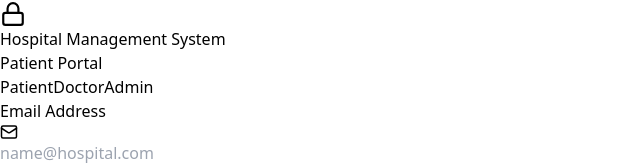
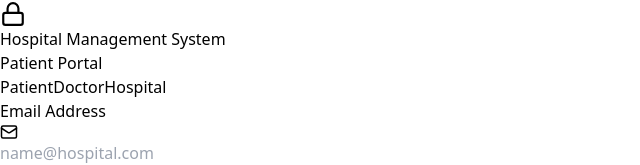
Before and after one commit to anuprajwal/new-auth-docapp, a React (Vite) app: page / in a window 1280 px wide. Shown: the part 239-404 px from the top of the page, without its empty margins (0-640 px from the left). Built offline with nearby package versions, Linux system fonts and the light colour scheme; no server answers.

Commit message:
updated role

```diff
--- a/src/components/ui/RoleTabs.jsx
+++ b/src/components/ui/RoleTabs.jsx
@@ -4,7 +4,7 @@ export default function RoleTabs({ currentRole, onRoleChange }) {
   const roles = [
     { id: 'general_user', label: 'Patient' },
     { id: 'doctor', label: 'Doctor' },
-    { id: 'organisation', label: 'Admin' }
+    { id: 'hospital_organisation', label: 'Hospital' }
   ];
 
   return (
```
Also changed, not shown: src/components/AuthPortal.jsx (+0 -165 lines).
